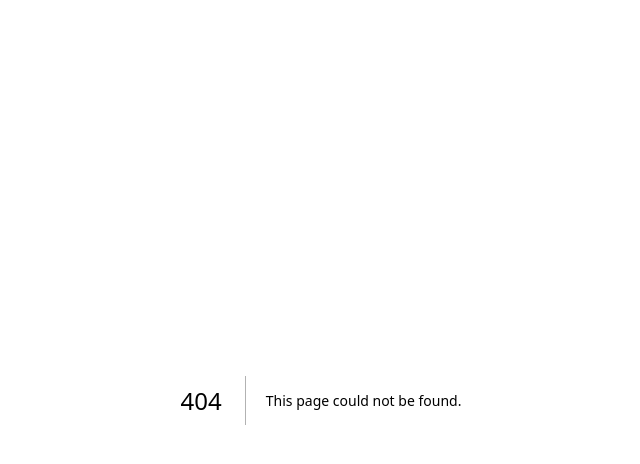
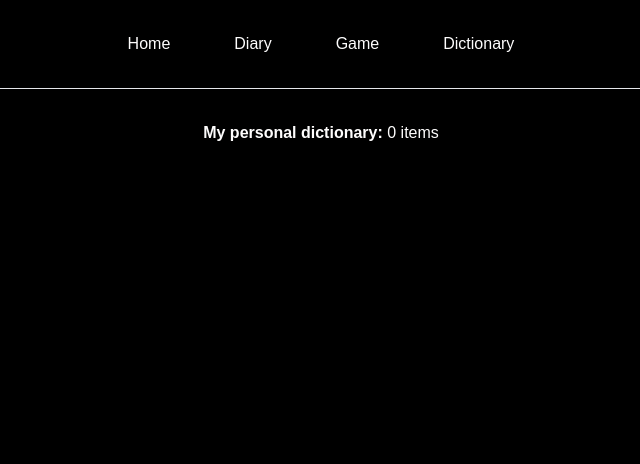
Before and after one commit to lem0000ns/Yanguages, a Next.js app in the folder frontend/: page /dict in a window 1280 px wide. Before the commit this address had no page. Shown: the top 464 px of the page, without its empty margins (319-959 px from the left). Built offline with nearby package versions, Linux system fonts and the light colour scheme.

Commit message:
random stuff

```diff
--- a/frontend/src/app/diary/page.tsx
+++ b/frontend/src/app/diary/page.tsx
@@ -5,6 +5,7 @@ const Diary = () => {
   return (
     <div>
       <Navbar></Navbar>
+      <div className="flex justify-center mx-auto mt-8">Work in progress</div>
     </div>
   );
 };
--- /dev/null
+++ b/frontend/src/app/dict/page.tsx
@@ -0,0 +1,37 @@
+"use client";
+import React, { useEffect, useState } from "react";
+import Navbar from "../ui/Navbar";
+
+const Dict = () => {
+  const [dictWords, setDictWords] = useState([]);
+
+  useEffect(() => {
+    const storedWords = JSON.parse(localStorage.getItem("storedWords"));
+    setDictWords(storedWords);
+  }, []);
+
+  return (
+    <div>
+      <Navbar></Navbar>
+      <div className="flex flex-col items-center justify-center mx-auto mt-8 space-y-8">
+        <span>
+          <b>My personal dictionary: </b>
+          {dictWords ? dictWords.length : "0"} items
+        </span>
+        {dictWords &&
+          dictWords.map((word, index) => (
+            <div key={index}>
+              {Object.entries(word).map(([key, value]) => (
+                <div key={key}>
+                  <strong>{key}: </strong>
+                  {value}
+                </div>
+              ))}
+            </div>
+          ))}
+      </div>
+    </div>
+  );
+};
+
+export default Dict;
--- a/frontend/src/app/ui/Navbar.tsx
+++ b/frontend/src/app/ui/Navbar.tsx
@@ -10,6 +10,7 @@ const Navlinks = () => {
       <Link href="/">Home</Link>
       <Link href="/diary">Diary</Link>
       <Link href="/game">Game</Link>
+      <Link href="/dict">Dictionary</Link>
     </div>
   );
 };
```
